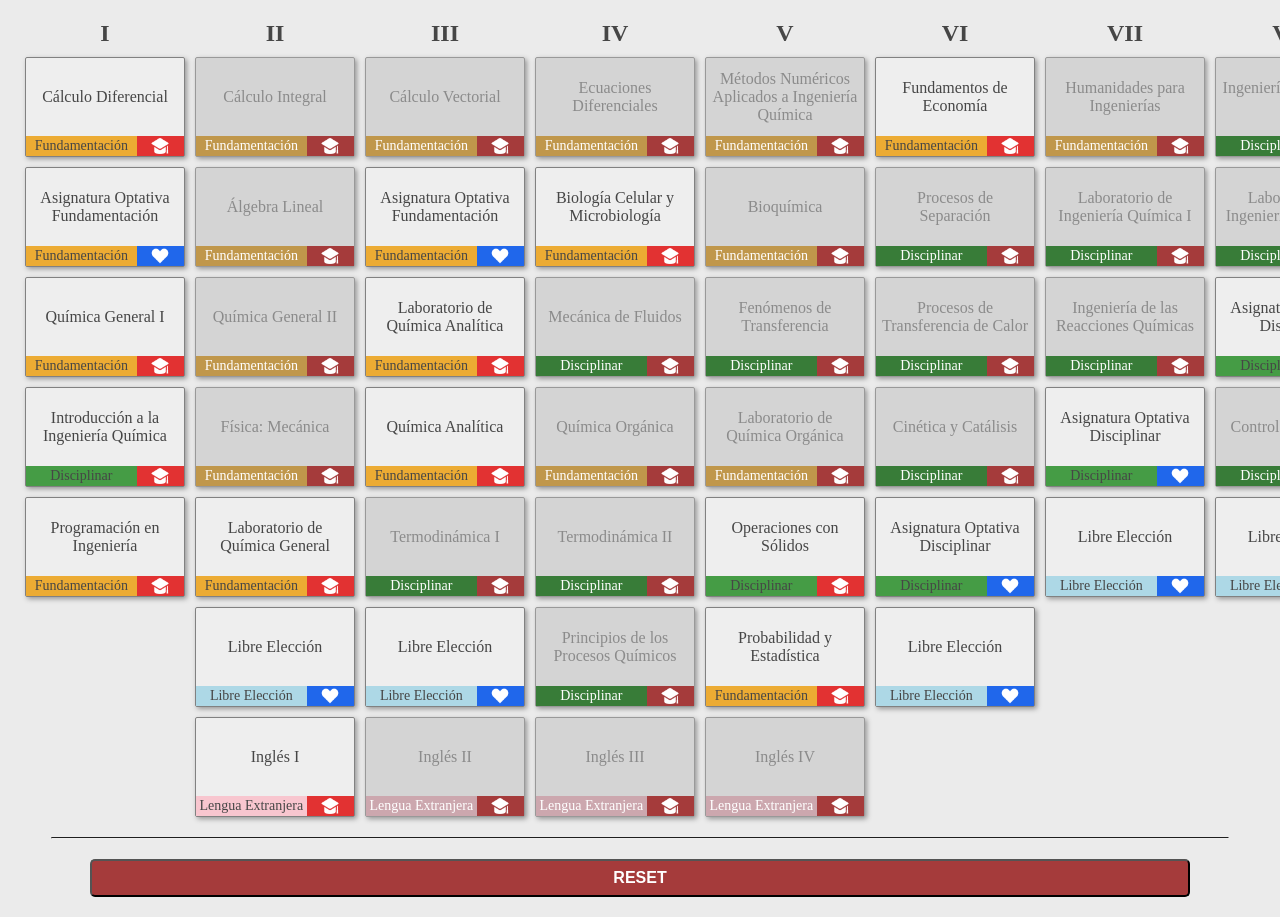
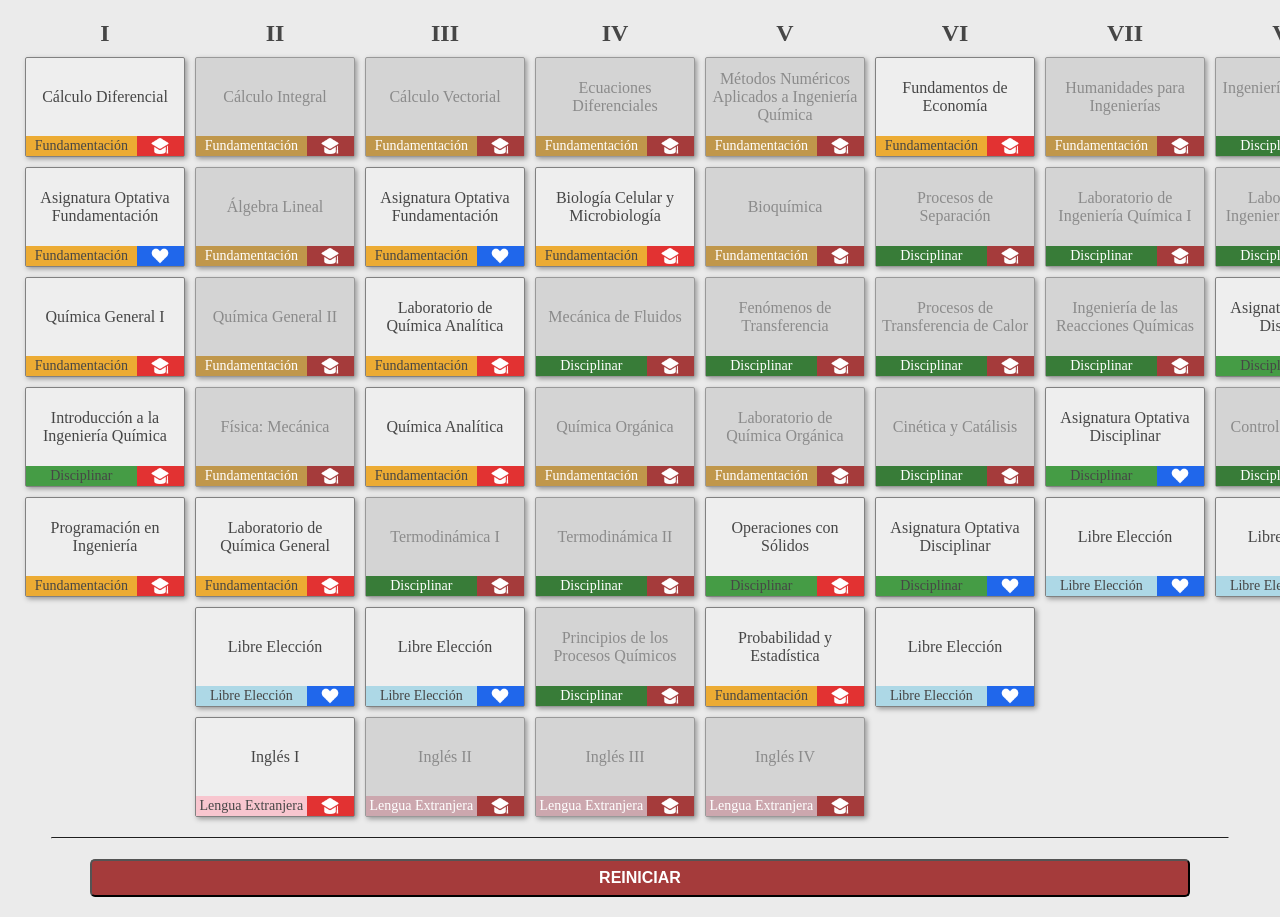
Before and after one commit to Tryncha/interactive-mesh, a React (Vite) app: page / in a window 1280 px wide. Built offline with nearby package versions, Linux system fonts and the light colour scheme; a web font is replaced by a local one.

Commit message:
spanish text fixed

```diff
--- a/src/App.jsx
+++ b/src/App.jsx
@@ -10,7 +10,7 @@ const App = () => {
   const { completedSubjectsIds, setCompletedSubjectsIds } = useContext(MeshContext);
 
   function resetSubjects() {
-    if (window.confirm('Are you sure you want to reset?')) {
+    if (window.confirm('¿Seguro que quieres reiniciar la malla?')) {
       setCompletedSubjectsIds([]);
     }
   }
@@ -38,7 +38,7 @@ const App = () => {
       <button
         className="u-resetButton"
         onClick={resetSubjects}>
-        Reset
+        Reiniciar
       </button>
     </main>
   );
```
